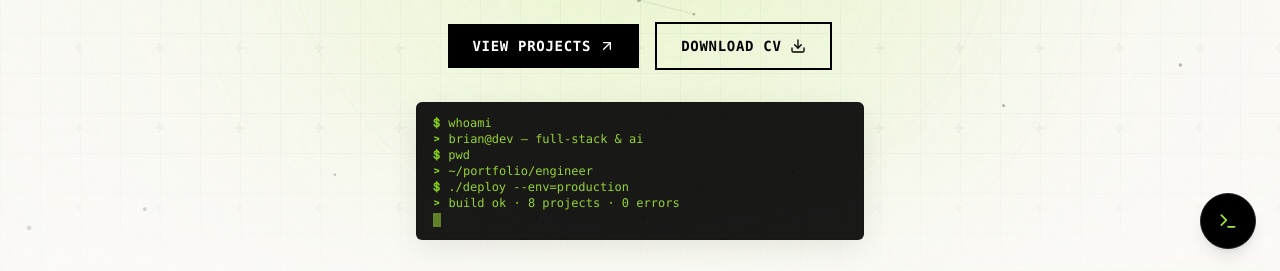
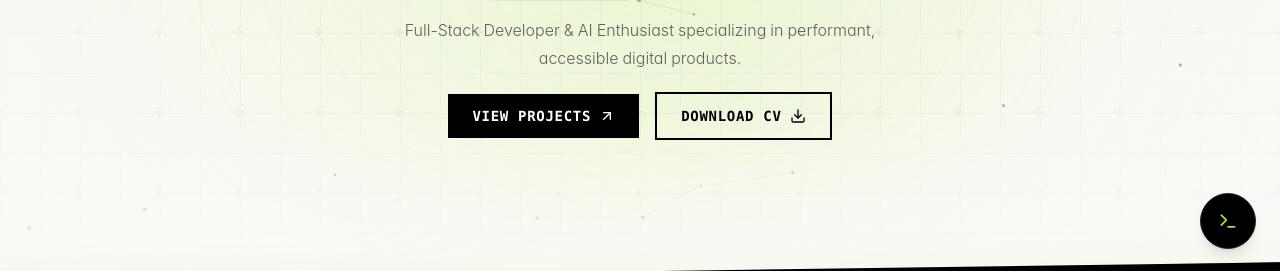
Before and after one commit to brianaryansyah/p2, a React (Vite) app: page / in a window 1280 px wide. Shown: the part 527-798 px from the top of the page. Built offline with nearby package versions, Linux system fonts and the light colour scheme; no server answers.

Commit message:
Remove hero terminal

```diff
--- a/src/components/HeroSection.jsx
+++ b/src/components/HeroSection.jsx
@@ -2,7 +2,6 @@ import { memo, useRef, useState, useEffect } from 'react';
 import { Gsap, useGsapReducedMotion, useGsapScroll, useGsapTransform } from '../utils/gsapAnimate';
 import { Terminal, Code2, Database, Cpu, Download, ArrowUpRight } from 'lucide-react';
 import HeroNetwork from './HeroNetwork';
-import TerminalTyping from './TerminalTyping';
 
 // Shared Intl formatter — created once, reused on every tick
 const jakartaFormatter = new Intl.DateTimeFormat('en-US', {
@@ -394,16 +393,6 @@ const HeroSection = memo(function HeroSection({ isRevealed = true }) {
           </a>
         </Gsap.div>
 
-        {/* 5. Live terminal demo — signature interactive element */}
-        <Gsap.div
-          initial={false}
-          animate={isRevealed ? { opacity: 1, y: 0 } : { opacity: 0, y: 15 }}
-          transition={{ delay: 0.62, duration: 0.75, ease: [0.22, 1, 0.36, 1] }}
-          className="w-full"
-        >
-          <TerminalTyping className="mt-8" />
-        </Gsap.div>
-
 
 
         </Gsap.div>
--- a/src/components/TerminalTyping.jsx
+++ /dev/null
@@ -1,106 +0,0 @@
-import { useEffect, useRef, useState } from 'react';
-
-const LINES = [
-  { prompt: '$', text: 'whoami' },
-  { prompt: '>', text: 'brian@dev — full-stack & ai' },
-  { prompt: '$', text: 'pwd' },
-  { prompt: '>', text: '~/portfolio/engineer' },
-  { prompt: '$', text: './deploy --env=production' },
-  { prompt: '>', text: 'build ok · 8 projects · 0 errors' },
-];
-
-const TYPE_MS = 34;
-const LINE_GAP_MS = 420;
-const FINAL_PAUSE_MS = 2600;
-
-/**
- * Signature live terminal that types a small deploy sequence.
- * Loops forever; pauses when scrolled out of view or reduced motion.
- */
-const TerminalTyping = ({ className = '' }) => {
-  const rootRef = useRef(null);
-  const [lines, setLines] = useState([]);
-  const [typing, setTyping] = useState(true);
-  const reducedMotion = useRef(
-    typeof window !== 'undefined' && window.matchMedia('(prefers-reduced-motion: reduce)').matches
-  ).current;
-
-  useEffect(() => {
-    if (reducedMotion) {
-      setLines(LINES.map((l) => ({ ...l, typed: l.text })));
-      setTyping(false);
-      return undefined;
-    }
-
-    let cancelled = false;
-    let timer = null;
-
-    const typeLine = (lineIdx, charIdx) => {
-      if (cancelled) return;
-      const line = LINES[lineIdx];
-      const typed = line.text.slice(0, charIdx);
-      setLines((prev) => {
-        const next = [...prev];
-        next[lineIdx] = { ...line, typed };
-        return next;
-      });
-
-      if (charIdx <= line.text.length) {
-        timer = setTimeout(() => typeLine(lineIdx, charIdx + 1), TYPE_MS);
-      } else {
-        timer = setTimeout(() => {
-          if (lineIdx + 1 < LINES.length) {
-            typeLine(lineIdx + 1, 0);
-          } else {
-            setTyping(false);
-            timer = setTimeout(() => {
-              if (cancelled) return;
-              setLines([]);
-              setTyping(true);
-              typeLine(0, 0);
-            }, FINAL_PAUSE_MS);
-          }
-        }, LINE_GAP_MS);
-      }
-    };
-
-    const io = new IntersectionObserver(
-      (entries) => {
-        entries.forEach((entry) => {
-          if (entry.isIntersecting) {
-            if (!timer && !cancelled) typeLine(0, 0);
-          } else {
-            clearTimeout(timer);
-            timer = null;
-          }
-        });
-      },
-      { threshold: 0.4 }
-    );
-    if (rootRef.current) io.observe(rootRef.current);
-
-    return () => {
-      cancelled = true;
-      clearTimeout(timer);
-      io.disconnect();
-    };
-  }, [reducedMotion]);
-
-  return (
-    <div
-      ref={rootRef}
-      className={`${className} w-full max-w-md mx-auto font-mono text-left text-[11px] sm:text-xs leading-relaxed bg-black/90 text-lime-400/90 border border-black/10 rounded-md px-4 py-3 shadow-[0_8px_30px_rgba(0,0,0,0.08)]`}
-      aria-label="Live terminal demo"
-    >
-      {lines.map((line, i) => (
-        <div key={i} className="flex gap-2 whitespace-pre-wrap break-all">
-          <span className="text-lime-500 font-bold shrink-0">{line.prompt}</span>
-          <span>{line.typed || ''}</span>
-        </div>
-      ))}
-      <span className="inline-block w-2 h-3.5 bg-lime-400 align-middle animate-pulse" />
-    </div>
-  );
-};
-
-export default TerminalTyping;
```
